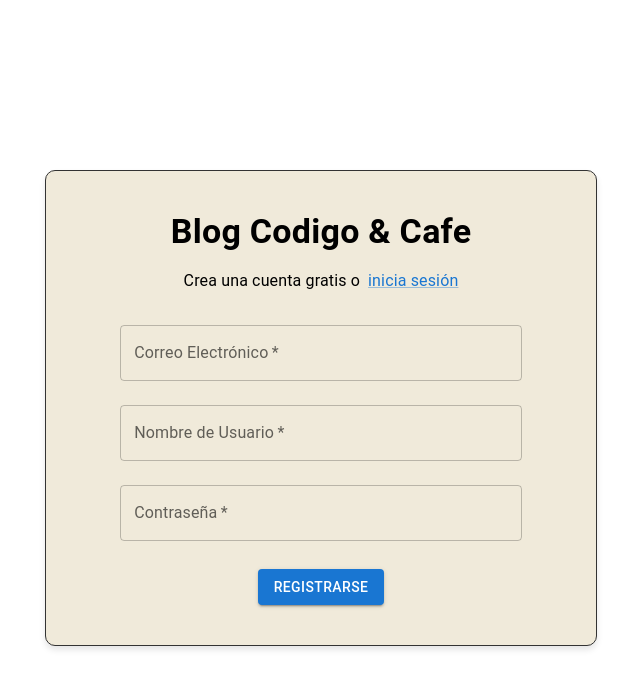
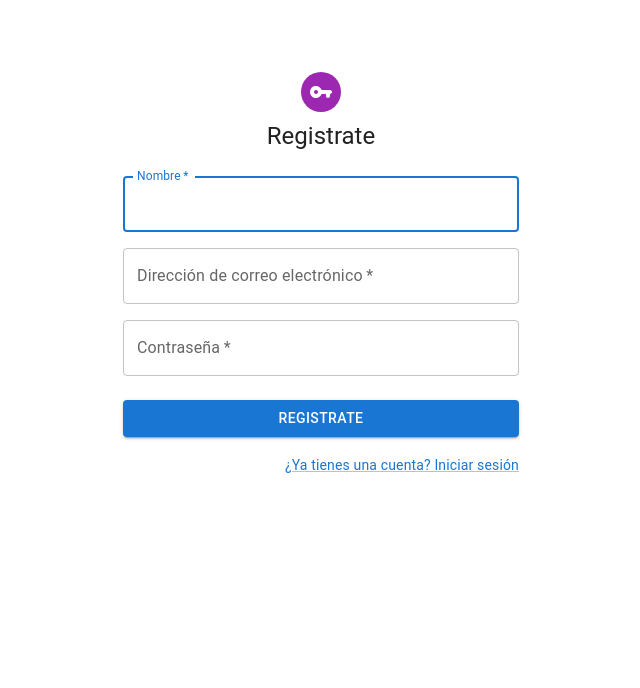
Before and after one commit to Nacho35/Blog, a Next.js app: page /register in a window 1280 px wide. Shown: the top 688 px of the page, without its empty margins (319-959 px from the left). Built offline with nearby package versions, Linux system fonts and the light colour scheme.

Commit message:
login & register terminados agregando mas funciones a otros componentes

```diff
--- a/src/pages/register.jsx
+++ b/src/pages/register.jsx
@@ -1,8 +1,11 @@
+import VpnKeyRoundedIcon from "@mui/icons-material/VpnKeyRounded";
 import {
+  Avatar,
   Box,
   Button,
   Container,
-  FormControl,
+  CssBaseline,
+  Grid,
   Link,
   TextField,
   Typography,
@@ -40,7 +43,7 @@ const RegisterForm = () => {
         const responseData = await response.json();
         sessionStorage.setItem("token", responseData.jwt);
 
-        toast.success("Registro exitoso Ahora puedes iniciar sesión.");
+        toast.success("Registro exitoso!");
         setTimeout(() => {
           router.push("/login");
         }, 4000);
@@ -58,121 +61,81 @@ const RegisterForm = () => {
   };
 
   return (
-    <Container
-      maxWidth="sm"
-      sx={{
-        height: "100vh",
-        width: "100%",
-        display: "flex",
-        justifyContent: "center",
-        alignItems: "center",
-        overflow: "hidden",
-      }}
-    >
-      <Container
+    <Container component="main" maxWidth="xs">
+      <CssBaseline />
+      <Box
         sx={{
+          marginTop: 8,
           display: "flex",
           flexDirection: "column",
-          justifyContent: "center",
           alignItems: "center",
-          borderRadius: "10px",
-          boxShadow: "0 4px 6px rgba(0, 0, 0, 0.1)",
-          border: "1px solid #333",
-          backgroundColor: "#F0EADA",
-          maxWidth: "500px",
-          maxHeight: "500px",
-          py: 5,
-          margin: "auto",
         }}
       >
-        <FormControl
-          sx={{
-            display: "flex",
-            flexDirection: "column",
-            justifyContent: "center",
-            width: "100%",
-          }}
-          onSubmit={handleSubmit}
-        >
-          <Box>
-            <Typography
-              variant="h4"
-              sx={{
-                textAlign: "center",
-                fontWeight: "600",
-                mb: 2,
-                fontFamily: "Roboto, sans-serif",
-              }}
-            >
-              Blog Codigo & Cafe
-            </Typography>
-            <Typography
-              sx={{
-                textAlign: "center",
-                fontFamily: "Roboto, sans-serif",
-                mb: 2,
-              }}
-            >
-              Crea una cuenta gratis o
-              <Link sx={{ ml: 1 }} href="http://localhost:3000/login">
-                inicia sesión
-              </Link>
-            </Typography>
-          </Box>
-          <Box sx={{ display: "flex", justifyContent: "center" }}>
-            <Box
-              sx={{
-                display: "flex",
-                flexDirection: "column",
-                justifyContent: "center",
-                width: "80%",
-              }}
-            >
+        <Avatar sx={{ m: 1, bgcolor: "secondary.main" }}>
+          <VpnKeyRoundedIcon />
+        </Avatar>
+        <Typography component="h1" variant="h5">
+          Registrate
+        </Typography>
+        <Box component="form" noValidate onSubmit={handleSubmit} sx={{ mt: 3 }}>
+          <Grid container spacing={2}>
+            <Grid item xs={12}>
               <TextField
-                label="Correo Electrónico"
-                variant="outlined"
+                autoComplete="given-name"
+                name="firstName"
+                required
                 fullWidth
-                margin="normal"
+                id="firstName"
+                label="Nombre"
+                autoFocus
+                value={username}
+                onChange={(e) => setUsername(e.target.value)}
+              />
+            </Grid>
+            <Grid item xs={12}>
+              <TextField
                 required
+                fullWidth
+                id="email"
+                label="Dirección de correo electrónico"
+                name="email"
+                autoComplete="email"
                 value={email}
                 onChange={(e) => setEmail(e.target.value)}
               />
+            </Grid>
+            <Grid item xs={12}>
               <TextField
-                label="Nombre de Usuario"
-                variant="outlined"
+                required
                 fullWidth
-                margin="normal"
-                required
-                value={username}
-                onChange={(e) => setUsername(e.target.value)}
-              />
-              <TextField
+                name="password"
                 label="Contraseña"
-                variant="outlined"
-                fullWidth
-                margin="normal"
-                required
                 type="password"
+                id="password"
+                autoComplete="new-password"
                 value={password}
                 onChange={(e) => setPassword(e.target.value)}
               />
-            </Box>
-          </Box>
-          <Box sx={{ display: "flex", justifyContent: "center" }}>
-            <Button
-              type="submit"
-              variant="contained"
-              color="primary"
-              width="50%"
-              sx={{ marginTop: "20px" }}
-              onClick={handleSubmit}
-            >
-              Registrarse
-            </Button>
-            <Toaster position="top-center" reverseOrder={false} />
-          </Box>
-        </FormControl>
-      </Container>
+            </Grid>
+          </Grid>
+          <Button
+            type="submit"
+            fullWidth
+            variant="contained"
+            sx={{ mt: 3, mb: 2 }}
+          >
+            Registrate
+          </Button>
+          <Grid container justifyContent="flex-end">
+            <Grid item>
+              <Link href="/login" variant="body2">
+                ¿Ya tienes una cuenta? Iniciar sesión
+              </Link>
+            </Grid>
+          </Grid>
+        </Box>
+      </Box>
+      <Toaster position="top-center" reverseOrder={false} />
     </Container>
   );
 };
```
Also changed, not shown: src/app/components/Header.jsx (+23 -7 lines), src/app/components/PostComments.jsx (+85 -13 lines), src/app/hooks/useAuth.js (+18 -4 lines), src/app/services/commentsService.js (+56 -1 lines), src/pages/login.jsx (+52 -43 lines).
